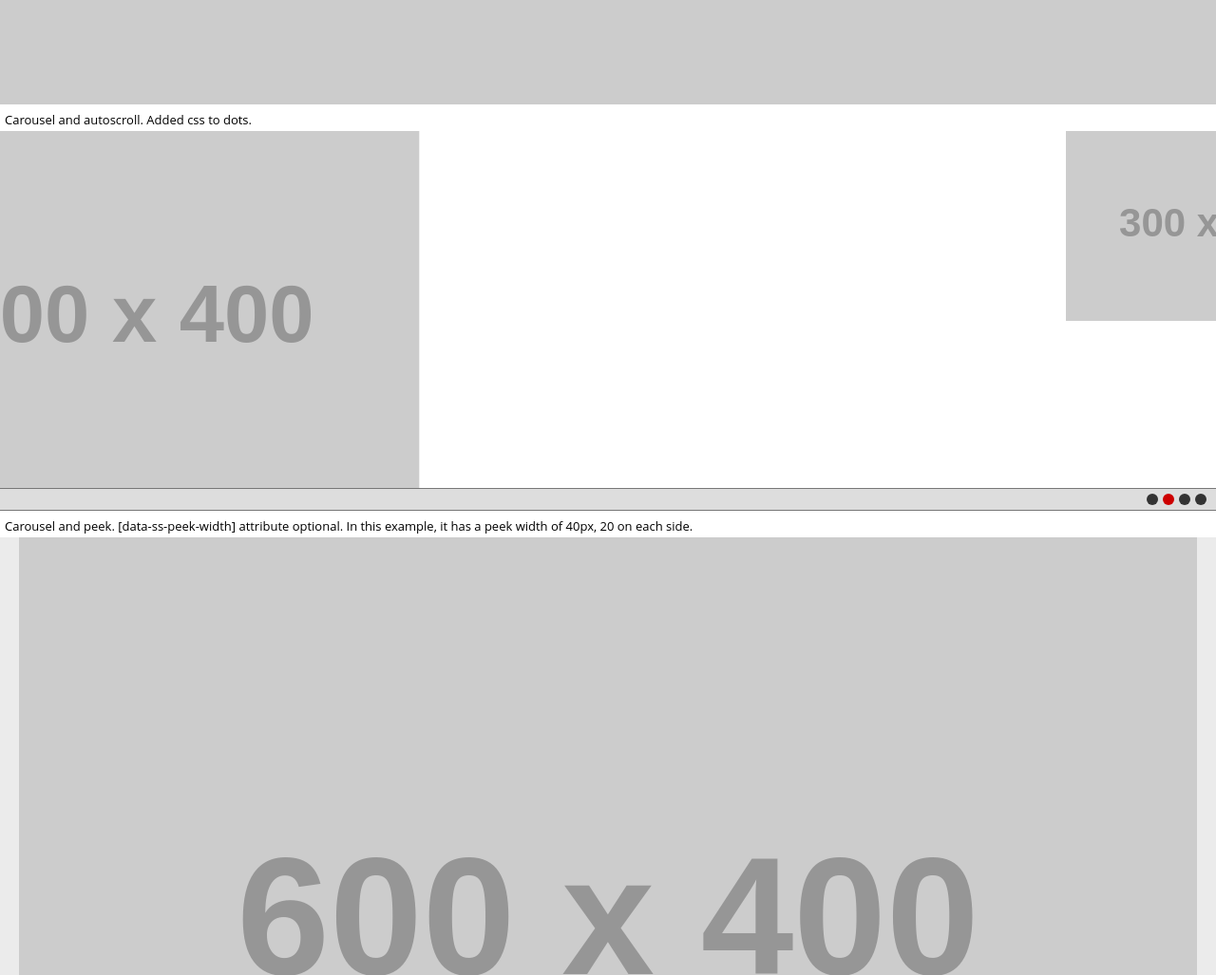
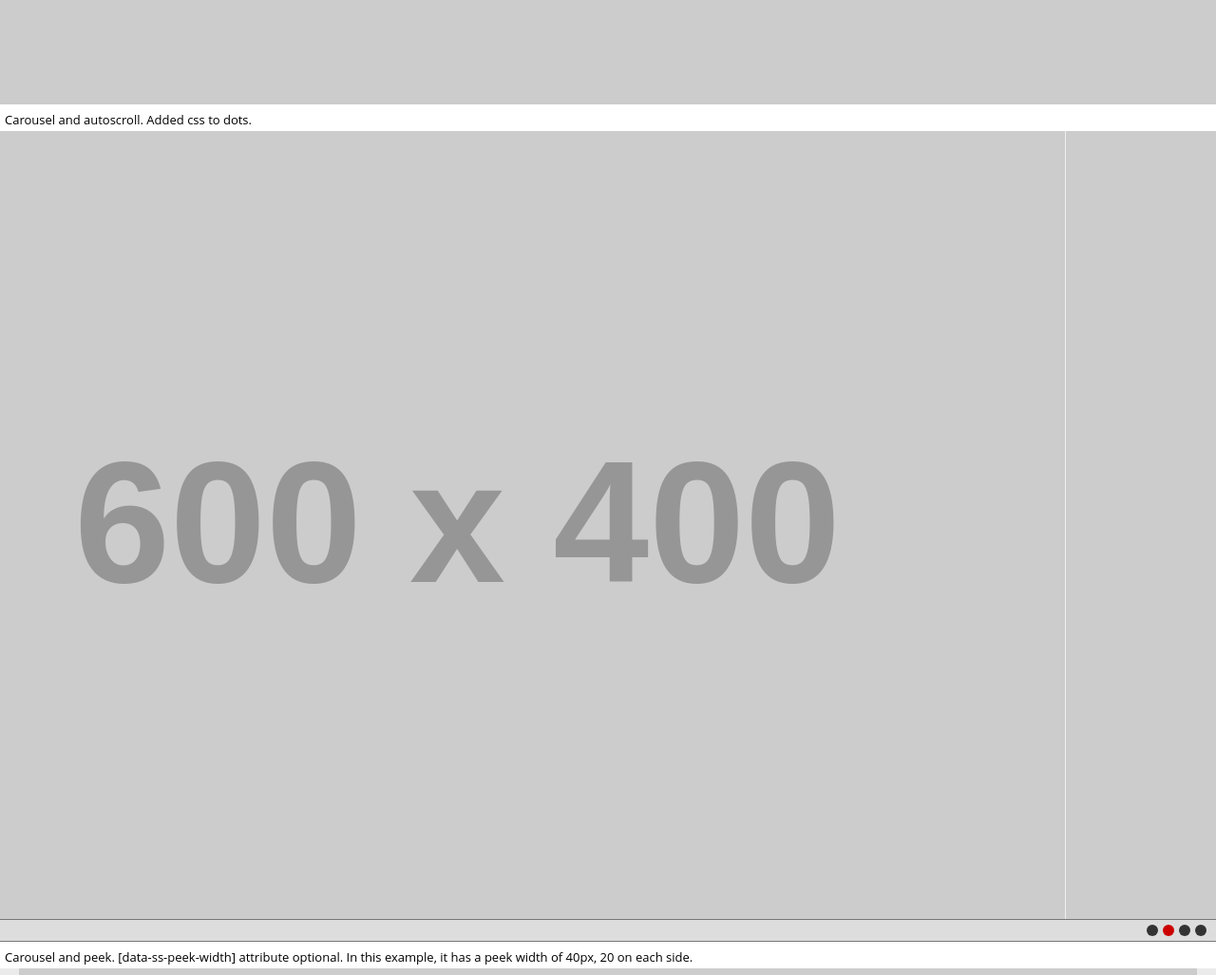
Before and after one commit to yy8597/soysaucejs, a plain HTML site: page examples/carousels.html in a window 1280 px wide. Shown: the part 980-2007 px from the top of the page at 95% size. Drawn offline with Linux system fonts and the light colour scheme; placeholder pictures from the web are drawn by us.

Commit message:
carousel -css fixes for fullscreen carousel with links

```diff
--- a/assets/stylesheets/soysauce/_carousel.scss
+++ b/assets/stylesheets/soysauce/_carousel.scss
@@ -1,7 +1,12 @@
 [data-ss-widget="carousel"] {
 	@include transition(opacity 0.5s ease-in-out);
 	a, img {
+		@include box-sizing(border-box);
 		display: block;
+		max-width: 100%;
+	}
+	&:not([data-ss-options*="nofullscreen"]) img {
+		width: 100%;
 	}
 	[data-ss-component="item"] {
 		list-style-type: none;
@@ -28,10 +33,6 @@
 	&[data-ss-options*="noswipe"] img {
 		-webkit-user-drag: none;
 	}
-	&[data-ss-options*="fullscreen"] img {
-		@include box-sizing(border-box);
-		width: 100%;
-	}
 	&[data-ss-options*="zoom"] img[data-ss-state="ready"] {
 		@include transition(transform .5s);
 	}
```
Also changed, not shown: assets/soysauce.css.
